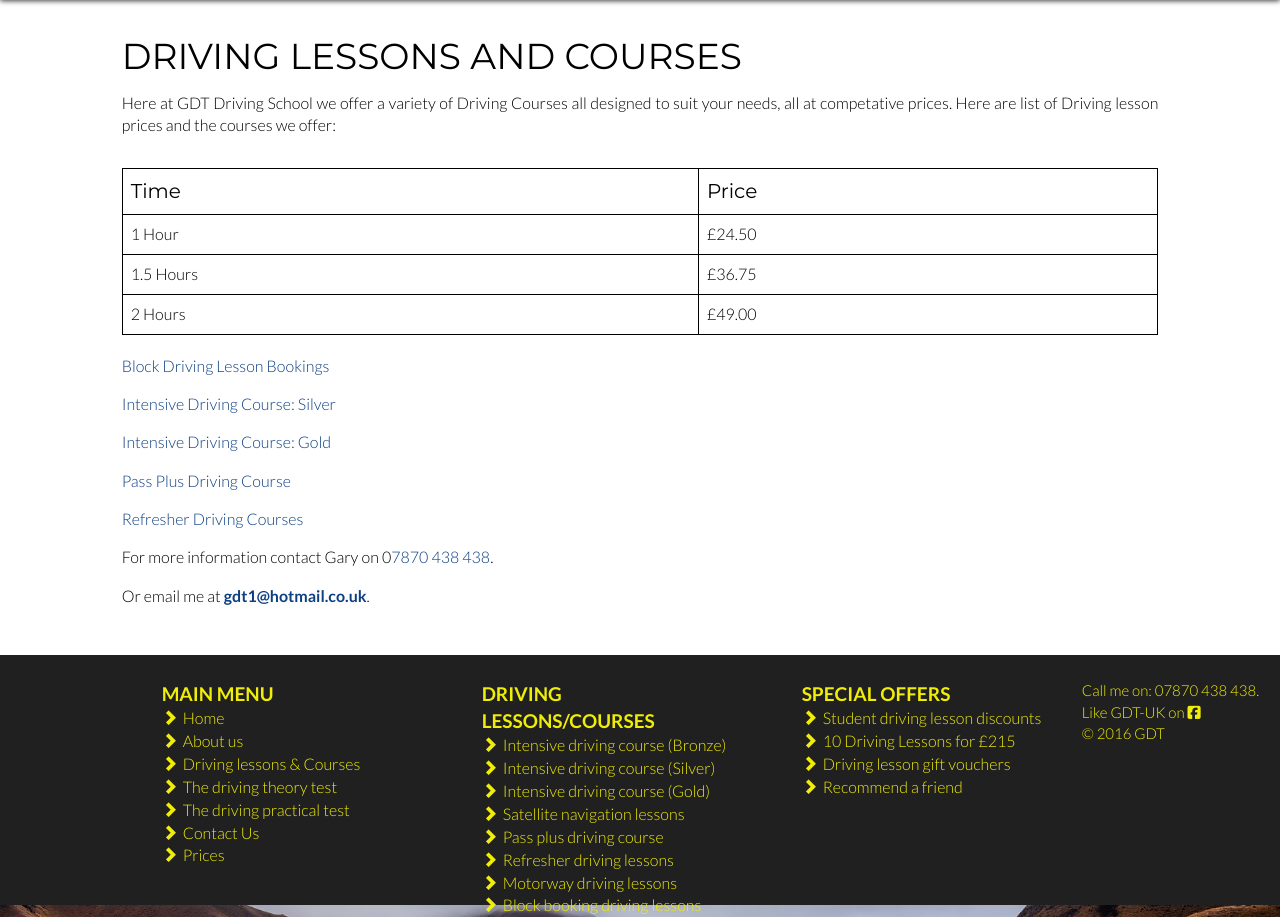
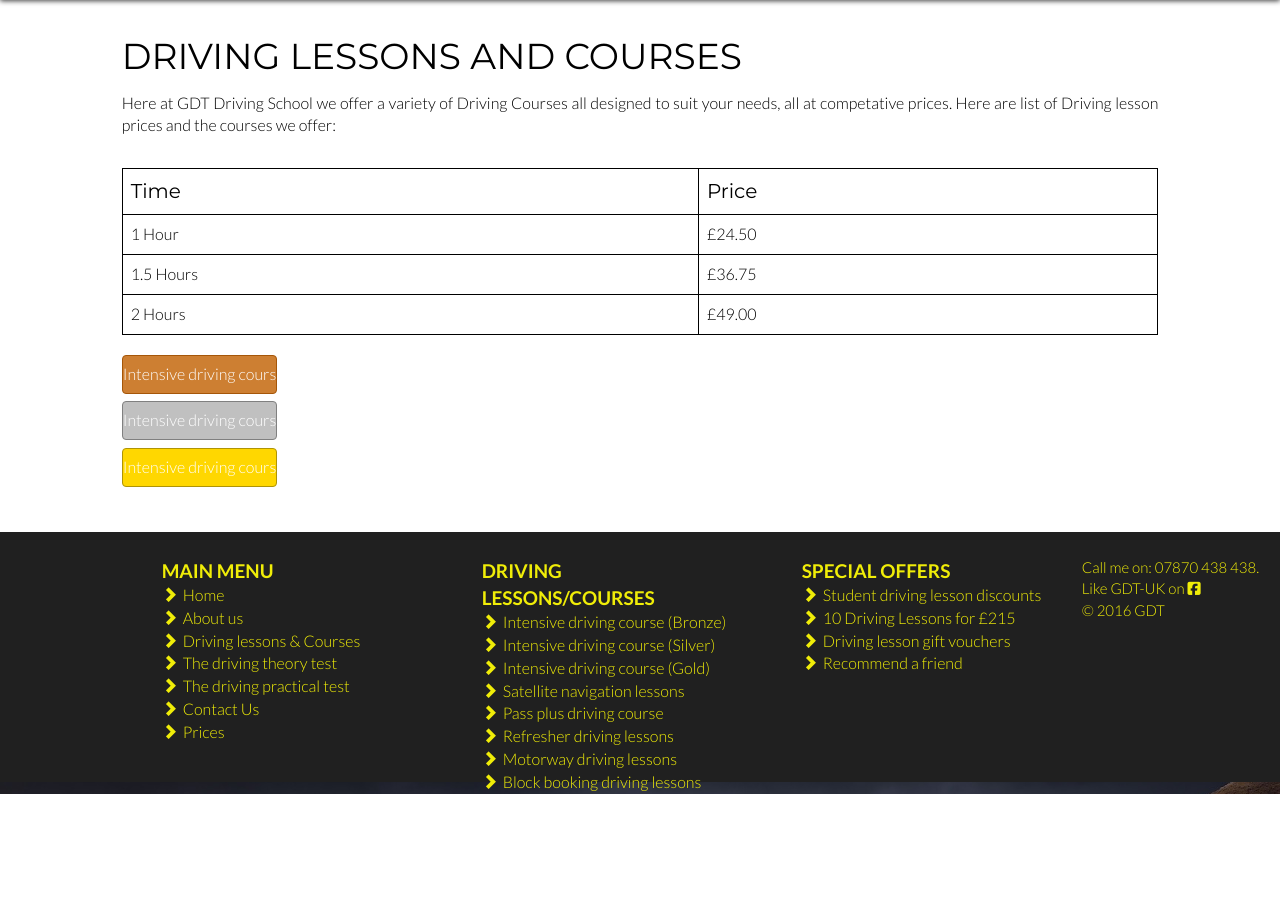
Before and after one commit to NeilClayton/GDT-UK, a PHP site: page /courses.html in a window 1280 px wide. Shown: the part 861-1778 px from the top of the page. After the commit the page ends 1655 px from the top, so only its background shows below. Run offline with PHP 8.4, Linux system fonts and the light colour scheme; some libraries are stand-ins or nearby versions.

Commit message:
Almost finished courses page
Almost finished courses page

```diff
--- a/CSS/styles.css
+++ b/CSS/styles.css
@@ -307,6 +307,44 @@ table {
 	font-weight:300;
 	font-size:1.5rem;
 }
+
+/* --- Course --- */
+.bronze, .silver, .gold {
+	display:block;
+	width:15%;
+	padding:0.7% 0;
+	margin-bottom:0.7%;
+	font-family: 'Lato', sans-serif;
+	font-weight:300;
+	font-size:1.6rem;
+}
+.bronze, .bronze:active, .bronze:focus {
+	background:#CD7F32;
+	border-color:#a55608;
+	outline:none;
+}
+.bronze:hover {
+	background:#a55608;
+	border-color:#5d3c1c;
+}
+.silver, .silver:active, .silver:focus {
+	background:#c0c0c0;
+	border-color:#808080;
+	outline:none;
+}
+.silver:hover {
+	background:#808080;
+	border-color:#494949;
+}
+.gold, .gold:active, .gold:focus {
+	background:#FFD700;
+	border-color:#af9405;
+	outline:none;
+}
+.gold:hover {
+	background:#af9405;
+	border-color:#66580c;
+}
 /* --- Footer Begins --- */
 footer {
 	position: absolute;
--- a/contact.html
+++ b/contact.html
@@ -36,7 +36,7 @@
 						<ul class="nav navbar-nav">
 							<li><a href="index.html"><i class="fa fa-home"></i>&nbsp;&nbsp;Home</a></li>
 							<li><a href="#"><i class="fa fa-info-circle"></i>&nbsp;&nbsp;About</a></li>
-							<li><a href="#"><i class="fa fa-graduation-cap"></i>&nbsp;&nbsp;Courses</a></li>
+							<li><a href="courses.html"><i class="fa fa-graduation-cap"></i>&nbsp;&nbsp;Courses</a></li>
 							<li><a href="#"><i class="fa fa-question-circle"></i>&nbsp;&nbsp;Your theory test</a></li>
 							<li><a href="#"><i class="fa fa-car"></i>&nbsp;&nbsp;Your driving test</a></li>
 							<li><a class="last-link" href="contact.html"><i class="fa fa-phone-square"></i>&nbsp;&nbsp;Contact</a></li>
--- a/courses.html
+++ b/courses.html
@@ -36,7 +36,7 @@
 						<ul class="nav navbar-nav">
 							<li><a href="index.html"><i class="fa fa-home"></i>&nbsp;&nbsp;Home</a></li>
 							<li><a href="#"><i class="fa fa-info-circle"></i>&nbsp;&nbsp;About</a></li>
-							<li><a href="#"><i class="fa fa-graduation-cap"></i>&nbsp;&nbsp;Courses</a></li>
+							<li><a href="courses.html"><i class="fa fa-graduation-cap"></i>&nbsp;&nbsp;Courses</a></li>
 							<li><a href="#"><i class="fa fa-question-circle"></i>&nbsp;&nbsp;Your theory test</a></li>
 							<li><a href="#"><i class="fa fa-car"></i>&nbsp;&nbsp;Your driving test</a></li>
 							<li><a class="last-link" href="contact.html"><i class="fa fa-phone-square"></i>&nbsp;&nbsp;Contact</a></li>
@@ -68,13 +68,38 @@
 								<td>£49.00</td>
 							</tr>
 						</table>
-						<p><a href="#" target="_blank">Block Driving Lesson Bookings</a></p>
-						<p><a href="#" target="_blank">Intensive Driving Course: Silver</a></p>
-						<p><a href="#" target="_blank">Intensive Driving Course: Gold</a></p>
-						<p><a href="#" target="_blank">Pass Plus Driving Course</a></p>
-						<p><a href="#" target="_blank">Refresher Driving Courses</a></p>
-						<p>For more information contact Gary on 0<a href="tel:07870438438" target="_blank">7870 438 438</a>.</p>
-						<p>Or email me at <strong><a href="mailto:gdt1@hotmail.co.uk?Subject=Enquiry" target="_top">gdt1@hotmail.co.uk</a></strong>.</p>
+						<section class="collapse" id="bronze">
+							<p>This offer is an option for cheaper driving lessons, which can be booked for you to take the lessons when it suits you.</p>
+							<p>With this course you get <strong>11</strong> hours of driving tuition.</p>
+							<p>You can either take your lessons hourly or you can book more than 1 lesson a week, or you may like to book lessons by 1.1/2 , 2 hour , 3 hours upto a maximum of 4 hours a day.</p>
+							<p>The price of this course is <strong>£220</strong>.</p>
+							<p>For more information please contact Gary on <a href="telno:07870438438" target="_top">07870 438 438</a>.</p>
+							<p>Or email me at <strong><a href="mailto:gdt1@hotmail.co.uk?Subject=Enquiry" target="_top">gdt1@hotmail.co.uk</a></strong>.</p>
+						</section>
+						<button type="button" class="btn btn-primary bronze" data-toggle="collapse" data-target="#bronze">Intensive driving course Bronze</button>
+						<section class="collapse" id="silver">
+							<p>Here at GDT we appreciate how busy your life can be, and that every learner is different. That's why we offer our specially designed intensive courses that have been built with you in mind.</p>
+							<p>These can be taken as quickly as you like, as one hour or up to four hours maximum,* suitably tailoring your driver training to meet your individual needs.</p>
+							<p>Our <strong>Silver</strong> intensive course costs <strong>£430</strong>, and this includes:</p>
+							<p><strong>20</strong> hours driving tuition plus one <strong>FREE</strong> attempt at the Driving theory test.</p>
+							<p>If four hours are booked, there will be a 20 minute comfort break after the second hour, keeping your safety in mind.</p>
+							<p>The <strong>FREE</strong> attempt at the <a href="#" target="_blank">driving theory test</a> is included in the price and can be booked by your instructor.</p>
+							<p>For more information please contact Gary on <a href="telno:07870438438" target="_top">07870 438 438</a>.</p>
+							<p>Or email me at <strong><a href="mailto:gdt1@hotmail.co.uk?Subject=Enquiry" target="_top">gdt1@hotmail.co.uk</a></strong>.</p>
+						</section>
+						<button type="button" class="btn btn-primary silver" data-toggle="collapse" data-target="#silver">Intensive driving course Silver</button>
+						<section class="collapse" id="gold">
+							<p>Here at GDT we appreciate how busy your life can be, and that every learner is different. That's why we offer our specially designed intensive courses that have been built with you in mind.</p>
+							<p>These can be taken as quickly as you like, as one hour or up to four hours maximum, suitably tailoring your driver training to meet your individual needs.</p>
+							<p>Our <strong>Gold</strong> intensive course costs <strong>£700</strong> and this includes:</p>
+							<p><strong>30</strong> hours driving tuition plus one <strong>FREE</strong> attempt at the Driving Theory Test and one <strong>FREE</strong> attempt at the <a href="drivingpracticaltest.html" target="_blank">practical driving test</a>.</p>
+							<p>However, if you feel that our intensive courses aren't right for you, then why not check out our deals on <a href="#" target="_blank">block driving lesson bookings</a>.</p>
+							<p>If a four hour driving lesson is booked, there will be a 20 minute comfort break after the second hour, keeping your safety in mind.</p>
+							<p>The <strong>FREE</strong> attempt at the <a href="#" target="_blank">driving theory test</a> and the <a href="#" target="_blank">practical driving test</a> <strong>are</strong> included in the price, and can be booked by your instructor.</p>
+							<p>For more information please contact Gary on <a href="telno:07870438438" target="_top">07870 438 438</a>.</p>
+							<p>Or email me at <strong><a href="mailto:gdt1@hotmail.co.uk?Subject=Enquiry" target="_top">gdt1@hotmail.co.uk</a></strong>.</p>
+						</section>
+						<button type="button" class="btn btn-primary gold" data-toggle="collapse" data-target="#gold">Intensive driving course Gold</button>
 					</section>
 				</section>
 			</section>
--- a/drivingpracticaltest.html
+++ b/drivingpracticaltest.html
@@ -36,7 +36,7 @@
 						<ul class="nav navbar-nav">
 							<li><a href="index.html"><i class="fa fa-home"></i>&nbsp;&nbsp;Home</a></li>
 							<li><a href="#"><i class="fa fa-info-circle"></i>&nbsp;&nbsp;About</a></li>
-							<li><a href="#"><i class="fa fa-graduation-cap"></i>&nbsp;&nbsp;Courses</a></li>
+							<li><a href="courses.html"><i class="fa fa-graduation-cap"></i>&nbsp;&nbsp;Courses</a></li>
 							<li><a href="#"><i class="fa fa-question-circle"></i>&nbsp;&nbsp;Your theory test</a></li>
 							<li><a href="#"><i class="fa fa-car"></i>&nbsp;&nbsp;Your driving test</a></li>
 							<li><a class="last-link" href="contact.html"><i class="fa fa-phone-square"></i>&nbsp;&nbsp;Contact</a></li>
--- a/drivingtheorytest.html
+++ b/drivingtheorytest.html
@@ -36,7 +36,7 @@
 						<ul class="nav navbar-nav">
 							<li><a href="index.html"><i class="fa fa-home"></i>&nbsp;&nbsp;Home</a></li>
 							<li><a href="#"><i class="fa fa-info-circle"></i>&nbsp;&nbsp;About</a></li>
-							<li><a href="#"><i class="fa fa-graduation-cap"></i>&nbsp;&nbsp;Courses</a></li>
+							<li><a href="courses.html"><i class="fa fa-graduation-cap"></i>&nbsp;&nbsp;Courses</a></li>
 							<li><a href="#"><i class="fa fa-question-circle"></i>&nbsp;&nbsp;Your theory test</a></li>
 							<li><a href="#"><i class="fa fa-car"></i>&nbsp;&nbsp;Your driving test</a></li>
 							<li><a class="last-link" href="contact.html"><i class="fa fa-phone-square"></i>&nbsp;&nbsp;Contact</a></li>
--- a/index.html
+++ b/index.html
@@ -36,7 +36,7 @@
 						<ul class="nav navbar-nav">
 							<li><a href="index.html"><i class="fa fa-home"></i>&nbsp;&nbsp;Home</a></li>
 							<li><a href="#"><i class="fa fa-info-circle"></i>&nbsp;&nbsp;About</a></li>
-							<li><a href="#"><i class="fa fa-graduation-cap"></i>&nbsp;&nbsp;Courses</a></li>
+							<li><a href="courses.html"><i class="fa fa-graduation-cap"></i>&nbsp;&nbsp;Courses</a></li>
 							<li><a href="#"><i class="fa fa-question-circle"></i>&nbsp;&nbsp;Your theory test</a></li>
 							<li><a href="#"><i class="fa fa-car"></i>&nbsp;&nbsp;Your driving test</a></li>
 							<li><a class="last-link" href="contact.html"><i class="fa fa-phone-square"></i>&nbsp;&nbsp;Contact</a></li>
--- a/prices.html
+++ b/prices.html
@@ -36,7 +36,7 @@
 						<ul class="nav navbar-nav">
 							<li><a href="index.html"><i class="fa fa-home"></i>&nbsp;&nbsp;Home</a></li>
 							<li><a href="#"><i class="fa fa-info-circle"></i>&nbsp;&nbsp;About</a></li>
-							<li><a href="#"><i class="fa fa-graduation-cap"></i>&nbsp;&nbsp;Courses</a></li>
+							<li><a href="courses.html"><i class="fa fa-graduation-cap"></i>&nbsp;&nbsp;Courses</a></li>
 							<li><a href="#"><i class="fa fa-question-circle"></i>&nbsp;&nbsp;Your theory test</a></li>
 							<li><a href="#"><i class="fa fa-car"></i>&nbsp;&nbsp;Your driving test</a></li>
 							<li><a class="last-link" href="contact.html"><i class="fa fa-phone-square"></i>&nbsp;&nbsp;Contact</a></li>
```
